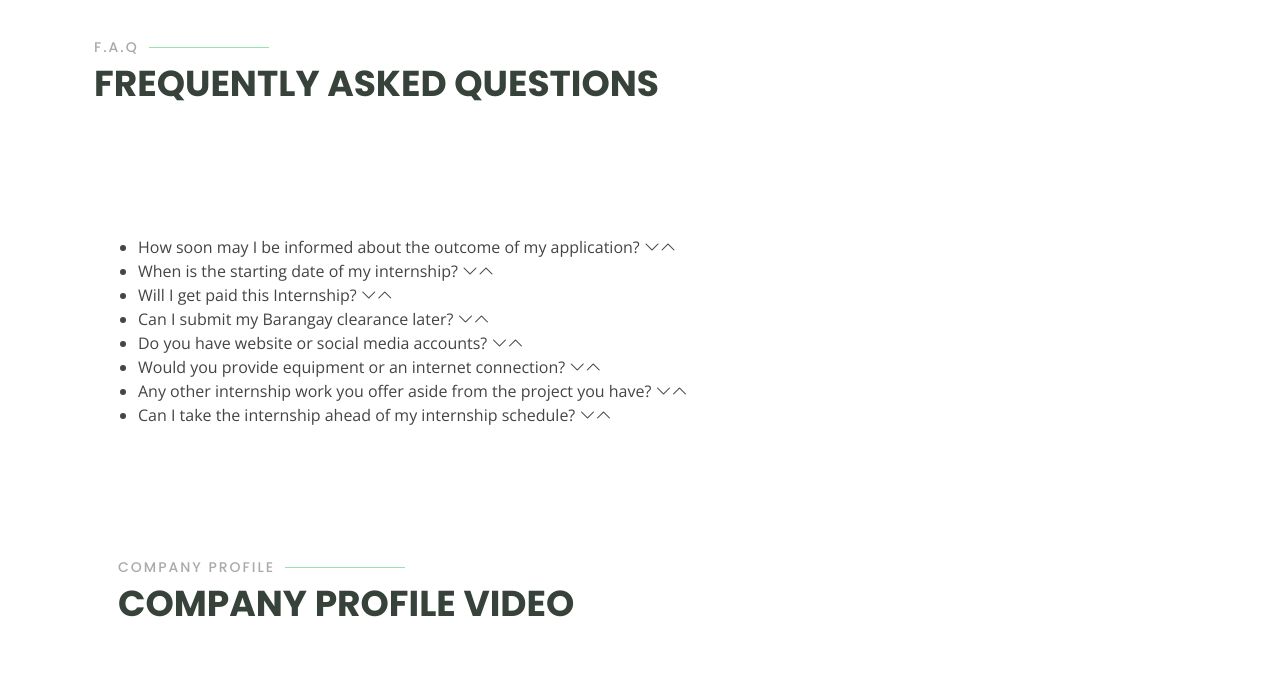
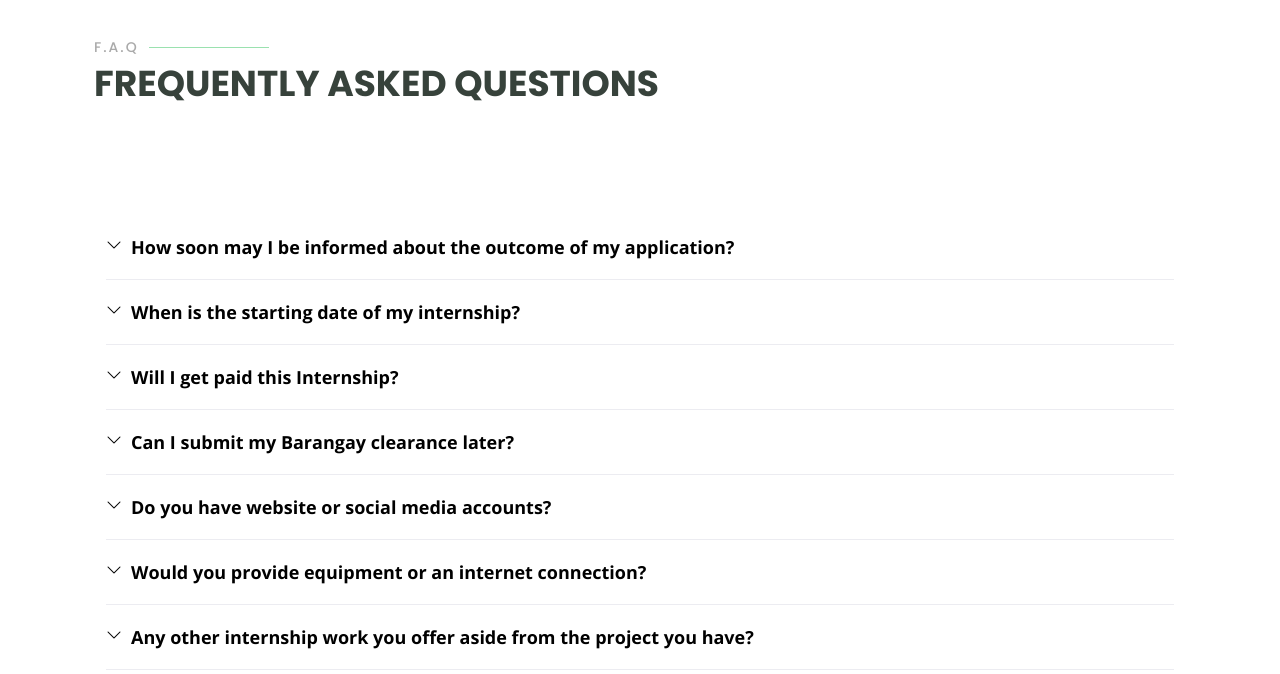
Before and after one commit to 3rdyyy/MGHS-company-website, a PHP site: page /internship_1.html in a window 1280 px wide. Shown: the part 1454-2128 px from the top of the page. Run offline with PHP 8.4, Linux system fonts and the light colour scheme; some libraries are stand-ins or nearby versions; grey boxes are pictures that could not be loaded.

Commit message:
Update style.css

```diff
--- a/assets/css/style.css
+++ b/assets/css/style.css
@@ -27,6 +27,11 @@ h1, h2, h3, h4, h5, h6 {
   font-family: "Raleway", sans-serif;
 }
 
+.center {
+  margin: auto;
+  width: 100%;
+
+}
 /* COOKIES */
 .cookie-banner {
   position: fixed;
@@ -1524,3 +1529,54 @@ group label input {
   border-radius: 8px;
   cursor: pointer;
 }
+.faq {
+  padding: 60px 0;
+}
+.faq .faq-list {
+  padding: 0;
+  list-style: none;
+}
+.faq .faq-list li {
+  border-bottom: 1px solid #ececf1;
+  margin-bottom: 20px;
+  padding-bottom: 20px;
+}
+.faq .faq-list .question {
+  display: block;
+  position: relative;
+  font-family: #18d26e;
+  font-size: 18px;
+  line-height: 24px;
+  font-weight: bold;
+  padding-left: 25px;
+  cursor: pointer;
+  color: #18d26e;
+  transition: 0.3s;
+}
+.faq .faq-list i {
+  font-size: 16px;
+  position: absolute;
+  left: 0;
+  top: -2px;
+}
+.faq .faq-list p {
+  margin-bottom: 0;
+  padding: 10px 0 0 25px;
+}
+.faq .faq-list .icon-show {
+  display: none;
+}
+.faq .faq-list .collapsed {
+  color: black;
+}
+.faq .faq-list .collapsed:hover {
+  color: #18d26e;
+}
+.faq .faq-list .collapsed .icon-show {
+  display: inline-block;
+  transition: 0.6s;
+}
+.faq .faq-list .collapsed .icon-close {
+  display: none;
+  transition: 0.6s;
+}
```
